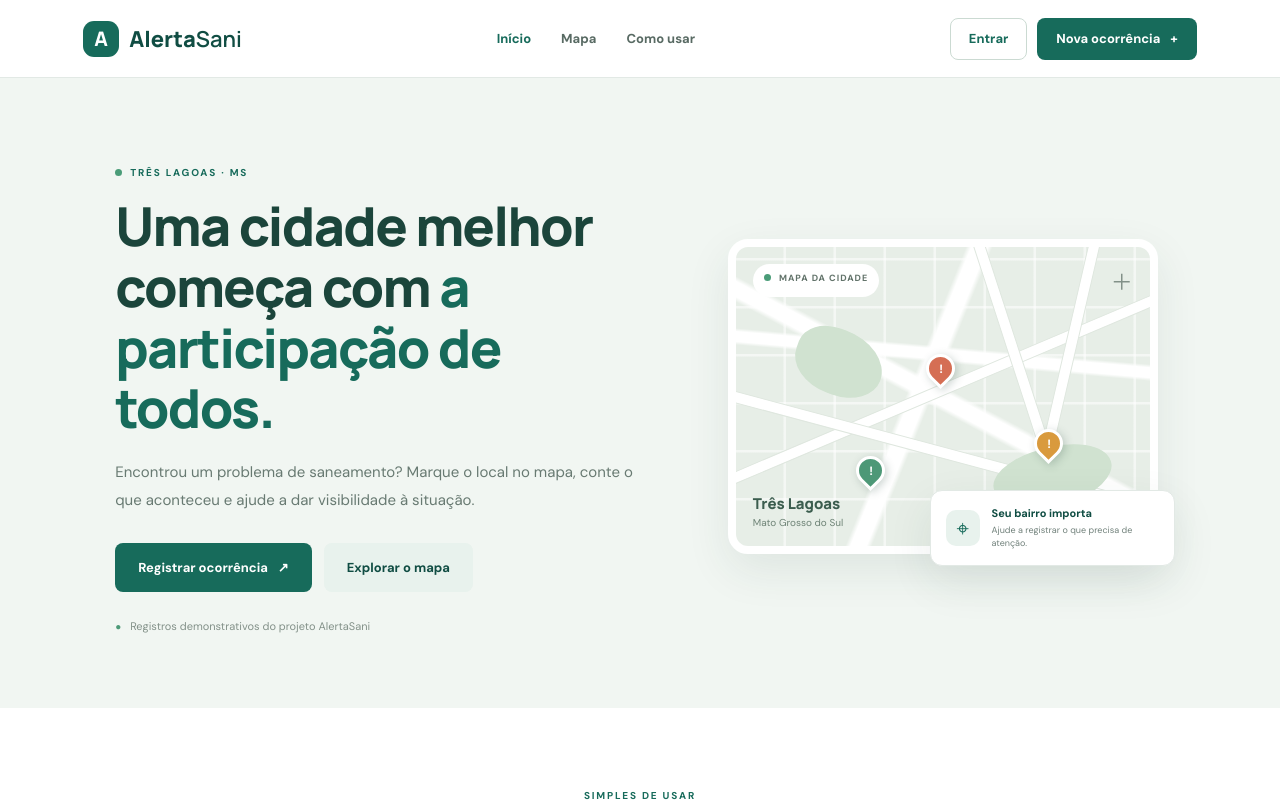
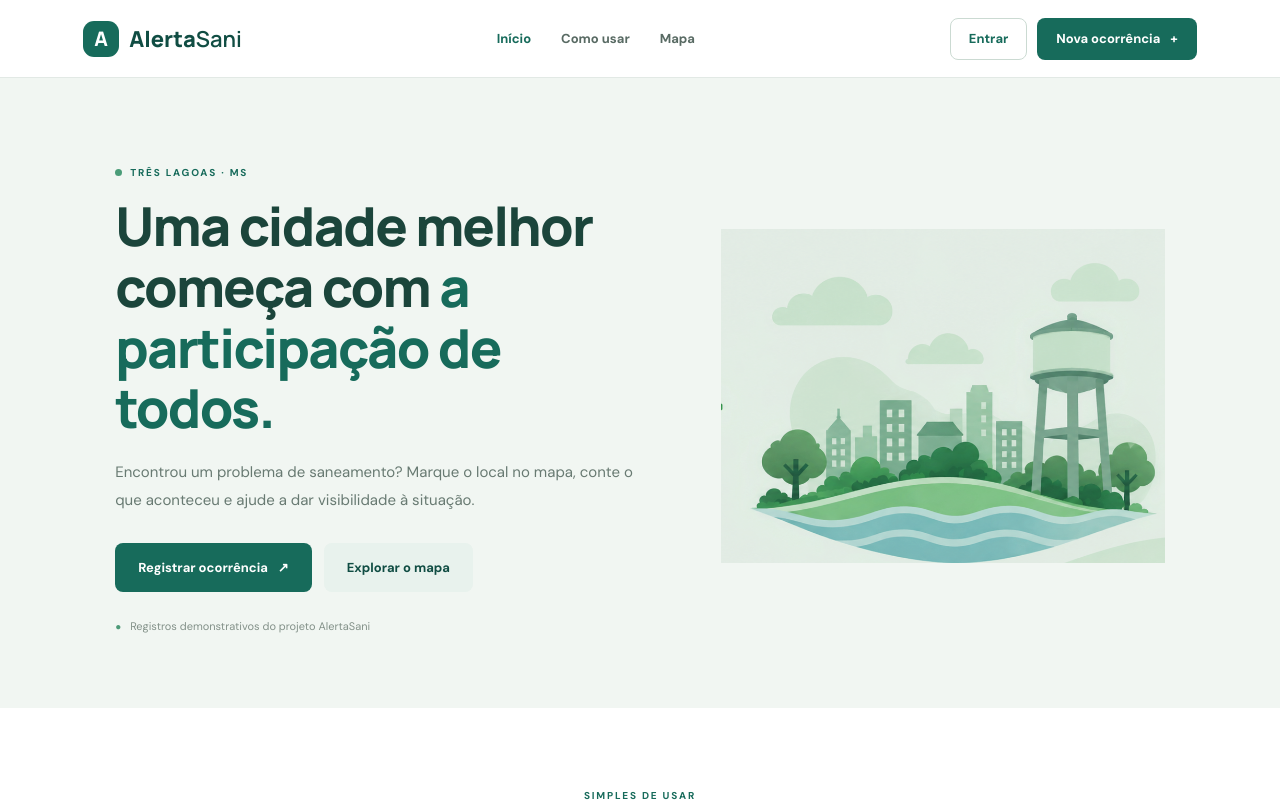
Before and after one commit to isabelesouza2/AlertaSani, a plain HTML site: page index.html in a window 1280 px wide. Shown: the top 805 px of the page. Drawn offline with Linux system fonts and the light colour scheme; some packages are replaced by stand-ins of ours.

Commit message:
Atualização visual do AlertaSani

```diff
--- a/index.html
+++ b/index.html
@@ -22,8 +22,8 @@
 
     <nav class="main-nav" aria-label="Menu principal">
       <a href="#inicio" class="nav-link active" data-section="inicio">Início</a>
+      <a href="#como-funciona" class="nav-link" data-section="como-funciona">Como usar</a>
       <a href="#mapa" class="nav-link" data-section="mapa">Mapa</a>
-      <a href="#como-funciona" class="nav-link" data-section="como-funciona">Como usar</a>
     </nav>
 
     <div class="top-actions">
@@ -48,27 +48,8 @@
         <div class="hero-note"><span class="note-icon">●</span> Registros demonstrativos do projeto AlertaSani</div>
       </div>
 
-      <div class="hero-visual" aria-label="Ilustração de mapa com marcador">
-        <div class="map-preview">
-          <div class="map-preview-top">
-            <span class="preview-pill"><span class="live-dot"></span> MAPA DA CIDADE</span>
-            <span class="preview-cross">＋</span>
-          </div>
-          <div class="street street-one"></div>
-          <div class="street street-two"></div>
-          <div class="street street-three"></div>
-          <div class="street street-four"></div>
-          <div class="green-space green-one"></div>
-          <div class="green-space green-two"></div>
-          <div class="map-pin pin-one"><span>!</span></div>
-          <div class="map-pin pin-two"><span>!</span></div>
-          <div class="map-pin pin-three"><span>!</span></div>
-          <div class="map-preview-label"><strong>Três Lagoas</strong><small>Mato Grosso do Sul</small></div>
-        </div>
-        <div class="floating-card">
-          <span class="floating-icon">⌖</span>
-          <div><strong>Seu bairro importa</strong><small>Ajude a registrar o que precisa de atenção.</small></div>
-        </div>
+      <div class="hero-visual" aria-label="Ilustração da cidade, água e áreas verdes">
+        <img src="ilustracao-cidade.png" alt="Ilustração de uma cidade com árvores, água e uma caixa d’água" class="hero-illustration">
       </div>
     </section>
 
@@ -190,7 +171,7 @@
         <button class="button button-primary button-full" type="submit">Criar conta</button>
       </form>
       <p id="auth-feedback" class="form-feedback" role="status"></p>
-      <p class="security-note">Protótipo escolar: não use uma senha real nem dados pessoais. Esta demonstração não substitui um sistema de autenticação com servidor.</p>
+      <p class="security-note">Projeto escolar em desenvolvimento. Para os testes, utilize uma conta de demonstração.</p>
     </section>
   </div>
 
--- a/js/config.js
+++ b/js/config.js
@@ -1,4 +1,14 @@
+/*
+  CONFIGURAÇÃO DO GOOGLE MAPS
 
+  1. Crie uma chave no Google Cloud Console.
+  2. Ative Maps JavaScript API e configure faturamento.
+  3. Restrinja a chave aos domínios em que o site será publicado.
+  4. Cole a chave abaixo.
+
+  Não publique uma chave sem restrições. A chave usada no navegador
+  fica visível no código-fonte do site.
+*/
 window.ALERTASANI_CONFIG = {
-  googleMapsApiKey: "AIzaSyBYmDUvHzRXxqYyyPQZwdWFOTyug_cEPBg"
+  googleMapsApiKey: "COLE_SUA_CHAVE_DO_GOOGLE_MAPS_AQUI"
 };
--- a/style.css
+++ b/style.css
@@ -309,3 +309,26 @@ button { cursor: pointer; }
   .footer { align-items: flex-start; flex-direction: column; }
   .modal-card { padding: 25px 20px; }
 }
+
+
+/* Ilustração principal do AlertaSani */
+.hero-visual {
+  position: relative;
+  min-height: 350px;
+  display: flex;
+  align-items: center;
+  justify-content: center;
+  overflow: hidden;
+}
+.hero-illustration {
+  display: block;
+  width: 100%;
+  max-width: 650px;
+  height: auto;
+  object-fit: contain;
+  mix-blend-mode: multiply;
+}
+@media (max-width: 760px) {
+  .hero-visual { min-height: 250px; }
+  .hero-illustration { max-width: 520px; }
+}
```
Also changed, not shown: ilustracao-cidade.png (added).
